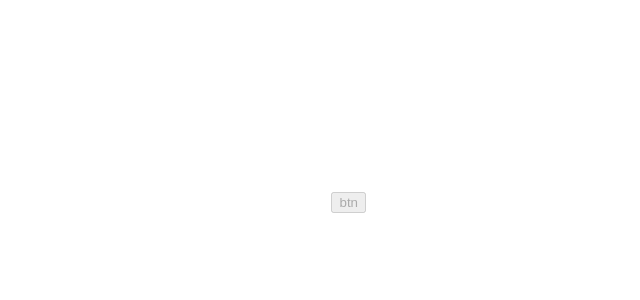
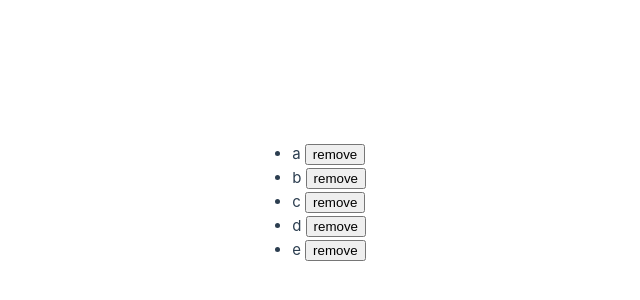
Before and after one commit to Abiltarov-Elnur/Vue, a Vue app in the folder vue/: page / in a window 1280 px wide. Shown: the part 198-498 px from the top of the page, without its empty margins (274-914 px from the left). Built offline with nearby package versions, Linux system fonts and the light colour scheme.

Commit message:
Задание_54

```diff
--- a/vue/src/App.vue
+++ b/vue/src/App.vue
@@ -1,16 +1,27 @@
 <template>
-	<button v-bind:disabled="isDisabled">btn</button>
+	<ul>
+		<li v-for="(item, index) in items" :key="index">
+			{{ item }}
+			<button @click="removeItem(index)">remove</button>
+		</li>
+	</ul>
 </template>
 
 <script>
 export default {
   data() {
-	return {
-		isDisabled: true,
-	}
-},
+    return {
+      items: ['a', 'b', 'c', 'd', 'e'],
+    };
+  },
+  methods: {
+    removeItem(index) {
+      this.items.splice(index, 1);
+    },
+  },
 };
 </script>
+
 
 <style scoped>
 p {
```
